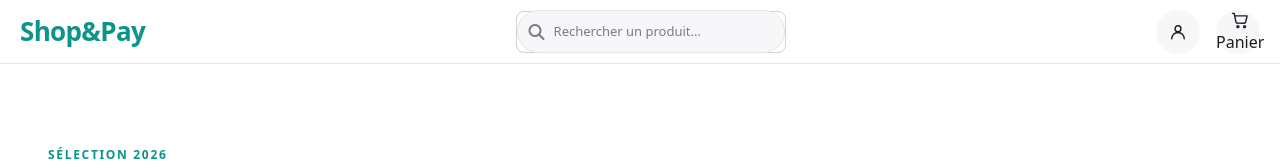
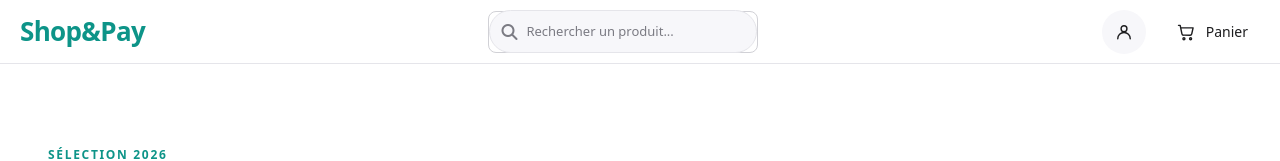
Before and after one commit to Flammeduciel/shop_n_pay, a Next.js app: page / in a window 1280 px wide. Shown: the top 161 px of the page. Built offline with nearby package versions, Linux system fonts and the light colour scheme; no server answers; the database is empty.

Commit message:
fix(header): arranger l'icone et le libelle du panier

```diff
--- a/components/cart-link.tsx
+++ b/components/cart-link.tsx
@@ -12,14 +12,16 @@ export function CartLink() {
       : "Panier";
 
   return (
-    <Link href="/panier" className="icon-button cart-button" aria-label={label}>
+    <Link href="/panier" className="cart-link" aria-label={label}>
+      <span className="cart-link__icon">
         <CartIcon />
-      <span>Panier</span>
         {ready && itemCount > 0 ? (
           <span className="cart-count" aria-hidden="true">
             {itemCount}
           </span>
         ) : null}
+      </span>
+      <span className="cart-link__label">Panier</span>
     </Link>
   );
 }
--- a/styles/layout.css
+++ b/styles/layout.css
@@ -66,6 +66,50 @@
   display: flex;
   align-items: center;
   gap: 10px;
+}
+
+.cart-link {
+  display: inline-flex;
+  align-items: center;
+  gap: 8px;
+  padding: 8px 12px;
+  border-radius: var(--radius-sm);
+  color: var(--text);
+  font-size: 14px;
+  font-weight: 500;
+  text-decoration: none;
+  transition: background var(--duration) var(--ease-out), color var(--duration) var(--ease-out);
+}
+
+.cart-link:hover {
+  background: var(--surface-soft);
+  color: var(--primary);
+}
+
+.cart-link__icon {
+  position: relative;
+  display: inline-flex;
+  align-items: center;
+  justify-content: center;
+  width: 24px;
+  height: 24px;
+}
+
+.cart-link__icon .cart-count {
+  position: absolute;
+  top: -6px;
+  right: -8px;
+  min-width: 18px;
+  height: 18px;
+  padding: 0 5px;
+  background: var(--primary);
+  color: #ffffff;
+  font-size: 11px;
+  font-weight: 600;
+  border-radius: var(--radius-pill);
+  display: inline-flex;
+  align-items: center;
+  justify-content: center;
 }
 
 .site-header {
```
Lines whose indentation alone changed are shown as unchanged.
